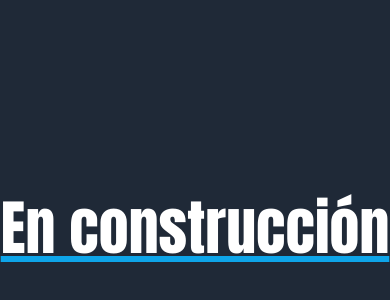
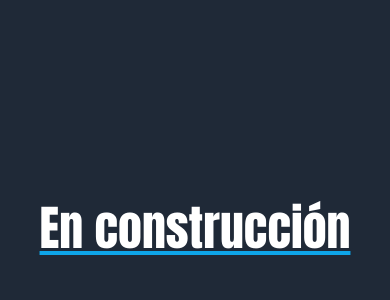
Before and after one commit to manusanchev/manusanchev-frontend, a Nuxt app: page / in a window 390 px wide. Shown: the part 194-494 px from the top of the page. Built offline with nearby package versions, Linux system fonts and the light colour scheme.

Commit message:
constriccion

```diff
--- a/pages/index.vue
+++ b/pages/index.vue
@@ -1,6 +1,6 @@
 <template>
   <div class="bg-gray-800 min-h-screen flex justify-center items-center">
-    <h1 class="text-white animate-bounce text-6xl md:text-7xl lg:text-9xl underline decoration-sky-500">En construcción</h1>
+    <h1 class="text-white animate-bounce text-5xl md:text-7xl lg:text-9xl underline decoration-sky-500">En construcción</h1>
   </div>
 </template>
 
```
